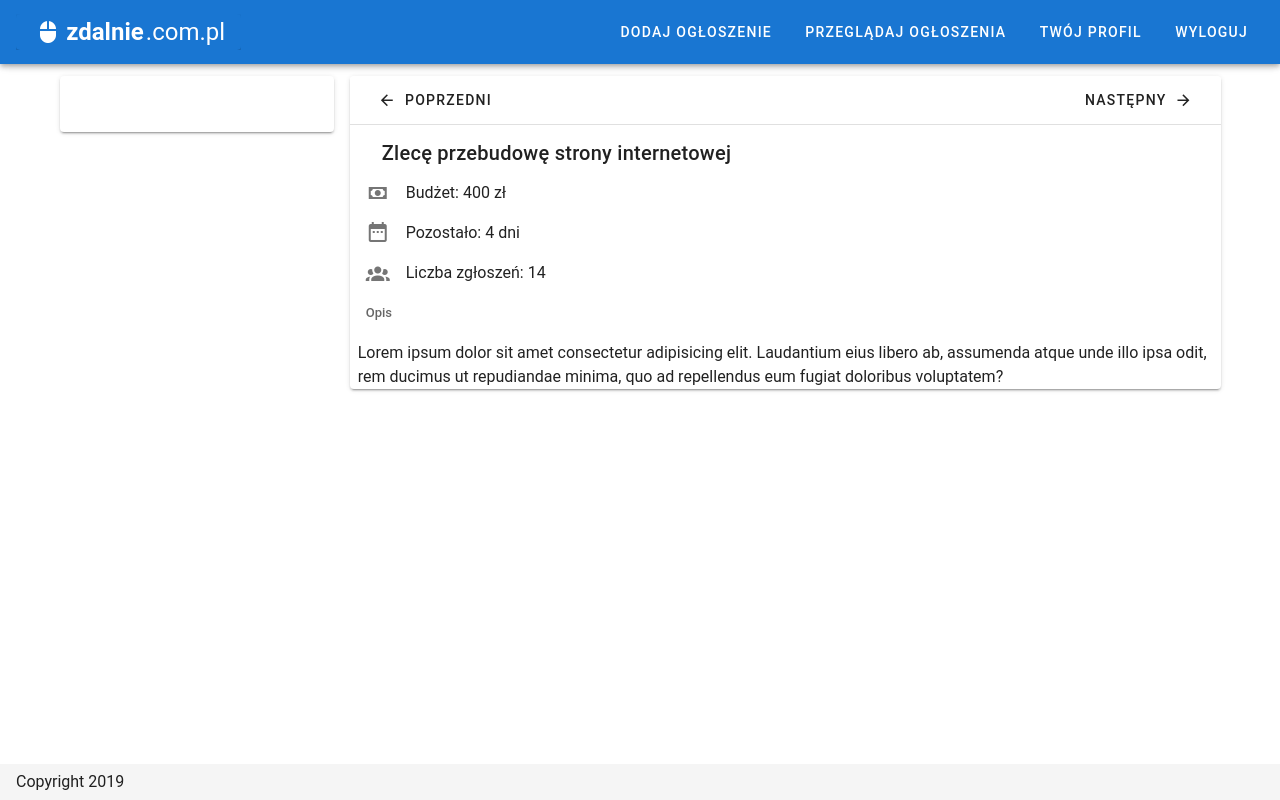
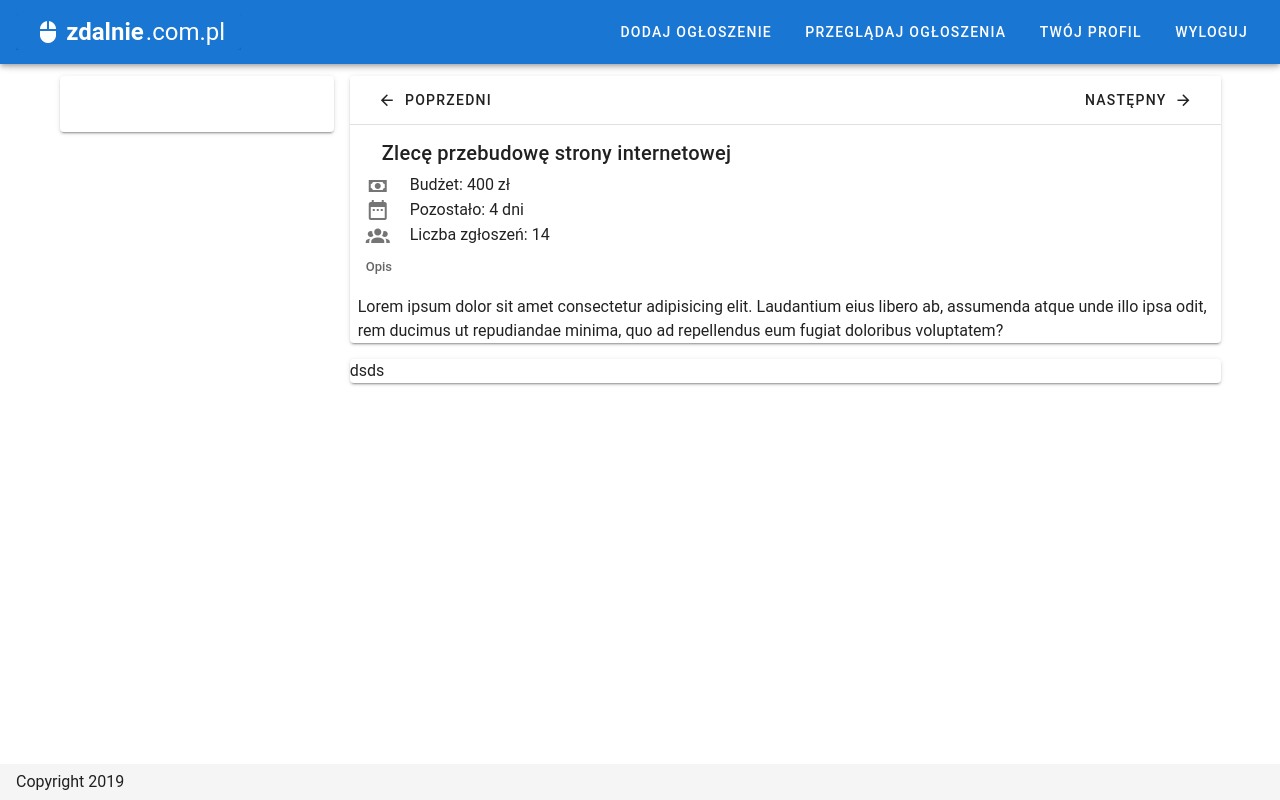
Before and after one commit to kabi097/zdalnie_app, a Vue app: page /example in a window 1280 px wide. Built offline with nearby package versions, Linux system fonts and the light colour scheme; the HTML template or start-up script is replaced by a standard one.

Commit message:
AdPage improved

```diff
--- /dev/null
+++ b/src/components/RepliesList.vue
@@ -0,0 +1,13 @@
+<template>
+    <v-card>
+        dsds
+    </v-card>
+</template>
+<script>
+export default {
+
+}
+</script>
+<style lang="css">
+
+</style>
--- a/src/views/AdPage.vue
+++ b/src/views/AdPage.vue
@@ -20,22 +20,23 @@
                 </v-toolbar-items>
               </v-toolbar>
               <v-divider></v-divider>
+              <div class="ad_properties"></div>
               <v-list dense>
                 <v-list-item>
                   <v-icon class="pr-4">mdi-xbox-controller</v-icon>
                   <div class="title">Zlecę przebudowę strony internetowej</div>
                 </v-list-item>
                 <v-list-item>
-                  <v-icon class="pr-4">mdi-cash</v-icon>
-                  Budżet: 400 zł
-                </v-list-item>
-                <v-list-item>
-                  <v-icon class="pr-4">mdi-calendar-range</v-icon>
-                  Pozostało: 4 dni
-                </v-list-item>
-                <v-list-item>
-                  <v-icon class="pr-4">mdi-account-group</v-icon>
-                  Liczba zgłoszeń: 14
+                  <ul style="list-style: none; padding: 0">
+                  <li><v-icon class="pr-4">mdi-cash</v-icon>
+                  Budżet: 400 zł</li>
+
+                  <li><v-icon class="pr-4">mdi-calendar-range</v-icon>
+                  Pozostało: 4 dni</li>
+
+                  <li><v-icon class="pr-4">mdi-account-group</v-icon>
+                  Liczba zgłoszeń: 14</li>
+                  </ul>
                 </v-list-item>
                 <v-list-item>
                   <v-list-item-content>
@@ -45,20 +46,25 @@
                 </v-list-item>
               </v-list>
               <p class="mx-2">Lorem ipsum dolor sit amet consectetur adipisicing elit. Laudantium eius libero ab, assumenda atque unde illo ipsa odit, rem ducimus ut repudiandae minima, quo ad repellendus eum fugiat doloribus voluptatem?</p>
-
-
             </v-card>
+            <replies-list></replies-list>
           </v-flex>
       </v-layout>
   </v-container>
 </template>
 
 <script>
+import RepliesList from '@/components/RepliesList.vue';
+
 export default {
-
+  components: {
+    RepliesList
+  }
 }
 </script>
 
 <style>
+  .ad_properties {
 
+  }
 </style>
```
